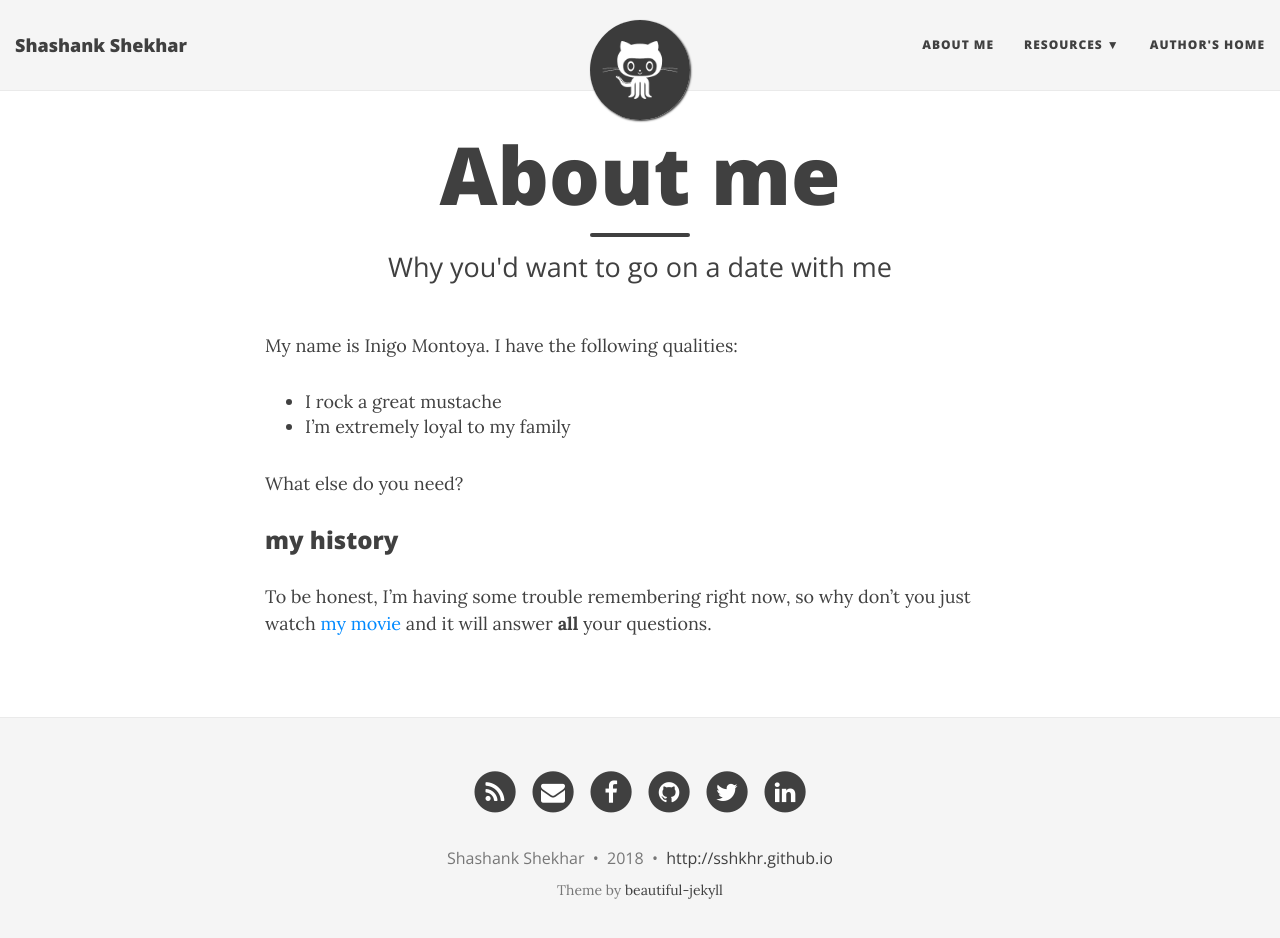
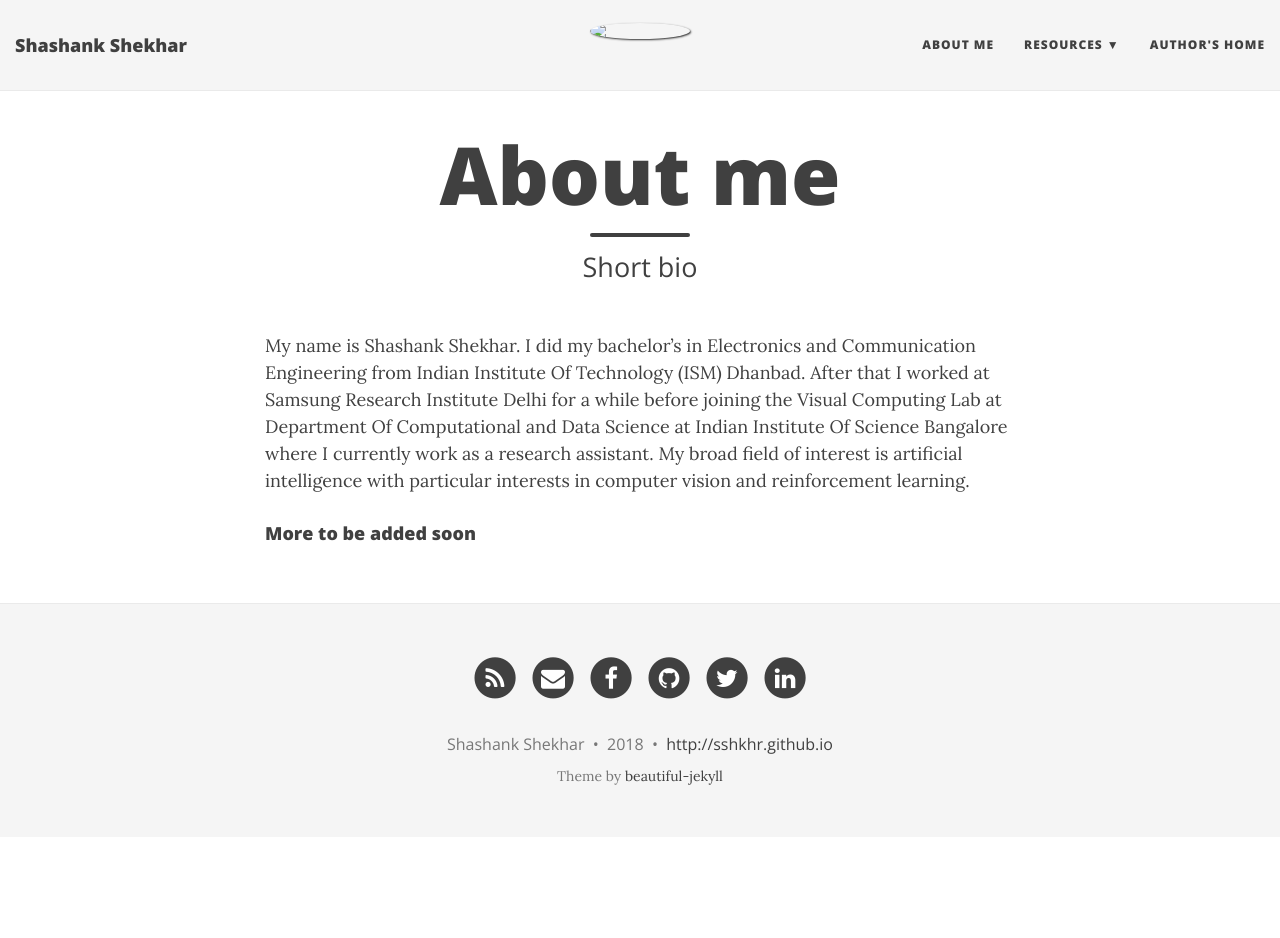
Before and after one commit to sshkhr/sshkhr.github.io, a Jekyll site: the page built from aboutme.md, in a window 1280 px wide and 951 px high. Shown: the top 938 px of the window. Built offline with Jekyll 4.4.1, drawn with Linux system fonts in a browser that asks for light colours; nearby versions of some CDN libraries.

Commit message:
Added About Me

```diff
--- a/aboutme.md
+++ b/aboutme.md
@@ -1,16 +1,10 @@
 ---
 layout: page
 title: About me
-subtitle: Why you'd want to go on a date with me
+subtitle: Short bio
 ---
 
-My name is Inigo Montoya. I have the following qualities:
+My name is Shashank Shekhar. I did my bachelor's in Electronics and Communication Engineering from Indian Institute Of Technology (ISM) Dhanbad.
+After that I worked at Samsung Research Institute Delhi for a while before joining the Visual Computing Lab at Department Of Computational and Data Science at Indian Institute Of Science Bangalore where I currently work as a research assistant. My broad field of interest is artificial intelligence with particular interests in computer vision and reinforcement learning.
 
-- I rock a great mustache
-- I'm extremely loyal to my family
-
-What else do you need?
-
-### my history
-
-To be honest, I'm having some trouble remembering right now, so why don't you just watch [my movie](http://en.wikipedia.org/wiki/The_Princess_Bride_%28film%29) and it will answer **all** your questions.
+#### More to be added soon
```
Also changed, not shown: img/avatar-icon.jpg (added), img/avatar-icon.png (deleted).
